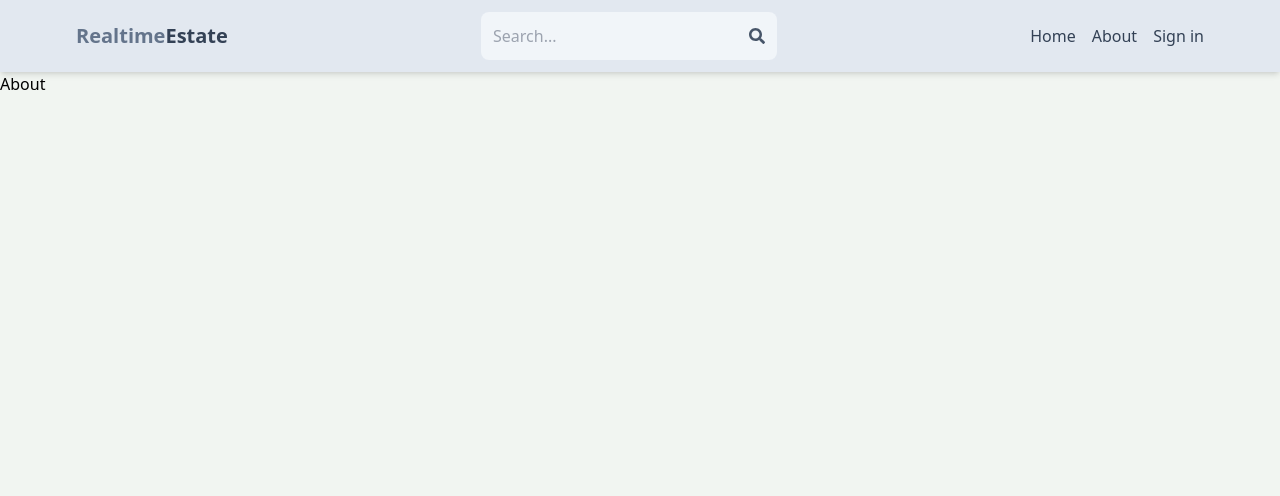
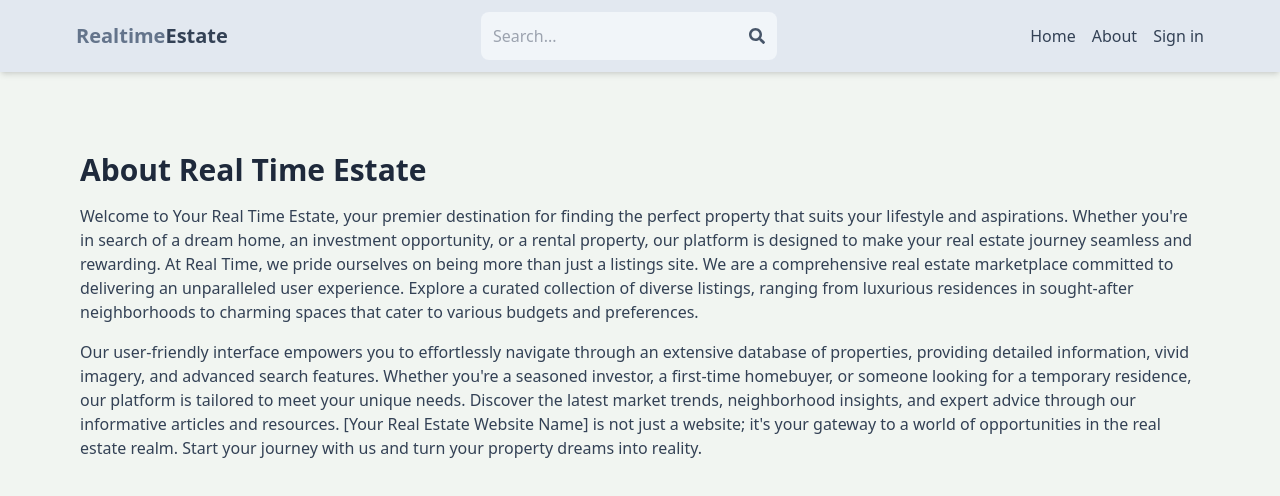
Before and after one commit to markmugisha/real-estate-app, a React (Vite) app in the folder client/: page /about in a window 1280 px wide. Shown: the top 496 px of the page. Built offline with nearby package versions, Linux system fonts and the light colour scheme; no server answers.

Commit message:
complete the about page

```diff
--- a/client/index.html
+++ b/client/index.html
@@ -2,9 +2,8 @@
 <html lang="en">
   <head>
     <meta charset="UTF-8" />
-    <link rel="icon" type="image/svg+xml" href="/vite.svg" />
     <meta name="viewport" content="width=device-width, initial-scale=1.0" />
-    <title>Real Estate</title>
+    <title>Realtime Estate</title>
   </head>
   <body>
     <div id="root"></div>
--- a/client/src/pages/About.jsx
+++ b/client/src/pages/About.jsx
@@ -2,10 +2,36 @@
 
 function About() {
   return (
-    <div>
-      About
+    <div className="py-20 px-4 max-w-6xl mx-auto">
+      <h1 className="text-3xl font-bold mb-4 text-slate-800">
+        About Real Time Estate
+      </h1>
+      <p className="mb-4 text-slate-700">
+        Welcome to Your Real Time Estate, your premier destination for finding
+        the perfect property that suits your lifestyle and aspirations. Whether
+        you're in search of a dream home, an investment opportunity, or a rental
+        property, our platform is designed to make your real estate journey
+        seamless and rewarding. At Real Time, we pride ourselves on being more
+        than just a listings site. We are a comprehensive real estate
+        marketplace committed to delivering an unparalleled user experience.
+        Explore a curated collection of diverse listings, ranging from luxurious
+        residences in sought-after neighborhoods to charming spaces that cater
+        to various budgets and preferences.
+      </p>
+      <p className="mb-4 text-slate-700">
+        Our user-friendly interface empowers you to effortlessly navigate
+        through an extensive database of properties, providing detailed
+        information, vivid imagery, and advanced search features. Whether you're
+        a seasoned investor, a first-time homebuyer, or someone looking for a
+        temporary residence, our platform is tailored to meet your unique needs.
+        Discover the latest market trends, neighborhood insights, and expert
+        advice through our informative articles and resources. [Your Real Estate
+        Website Name] is not just a website; it's your gateway to a world of
+        opportunities in the real estate realm. Start your journey with us and
+        turn your property dreams into reality.
+      </p>
     </div>
-  )
+  );
 }
 
-export default About
+export default About;
```
